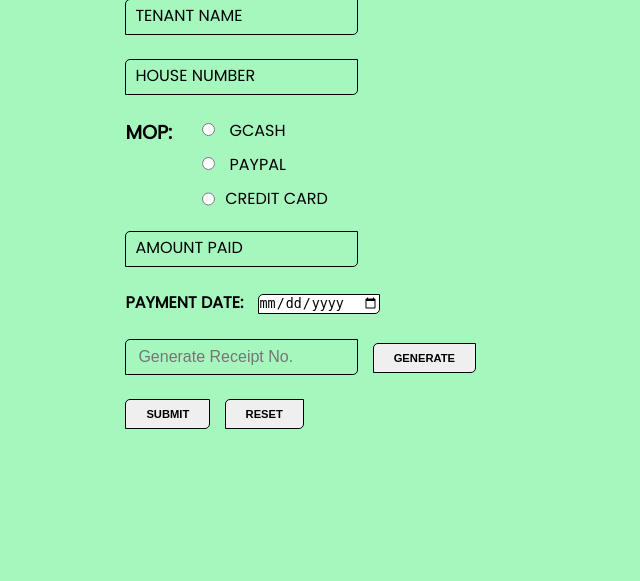
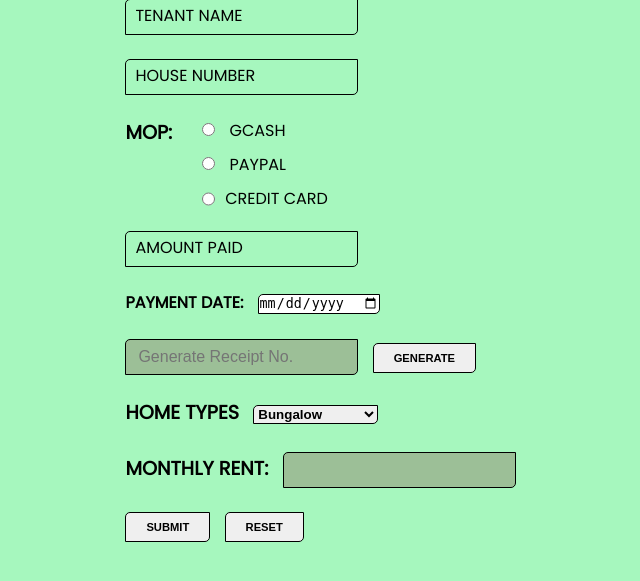
Before and after one commit to Ilaggerz/Cash_Payment_Receipt, a PHP site: page / in a window 1280 px wide. Shown: the part 165-746 px from the top of the page, without its empty margins (41-681 px from the left). Run offline with PHP 8.4, Linux system fonts and the light colour scheme; some libraries are stand-ins or nearby versions.

Commit message:
Added two new inputs

```diff
--- a/css/style.css
+++ b/css/style.css
@@ -285,6 +285,10 @@ input[id="generate__receipt__no"] {
 input[id="generate__receipt__no"]:focus {
   border: 2px solid var(--INPUT--TEXT-COLOR);
 }
+
+input[id="generate__receipt__no"]:read-only {
+  background-color: rgba(133, 60, 60, 0.3);
+}
 button[id="generate__rec__no"] {
   margin-left: 10px;
   font-size: clamp(0.5rem, 0.5vw + 0.3rem, 0.75rem);
@@ -299,6 +303,50 @@ button[id="generate__rec__no"] {
 button[id="generate__rec__no"]:hover,
 button[id="generate__rec__no"]:focus {
   border: 2px solid var(--INPUT--TEXT-COLOR);
+}
+
+label[for="home__types"] {
+  font-weight: 700;
+  font-size: 1.2rem;
+  margin-right: 10px;
+}
+
+select[id="home__types"] {
+  border-radius: 5px 0 5px 0;
+  border: 1px solid var(--HEADER--BG-COLOR);
+  cursor: pointer;
+  font-weight: 700;
+}
+
+select[id="home__types"] option {
+  font-weight: 700;
+}
+
+select[id="home__types"]:focus {
+  outline: none;
+  border: 1px solid var(--INPUT--TEXT-COLOR);
+}
+
+label[for="monthly__rent"] {
+  font-weight: 700;
+  font-size: 1.2rem;
+  margin-right: 10px;
+}
+
+input[id="monthly__rent"] {
+  outline: none;
+  border: 1px solid var(--HEADER--BG-COLOR);
+  border-radius: 5px 0 5px 0;
+  min-height: 2rem;
+  padding: 0.5em 0.75em;
+  font-size: 1rem;
+  color: var(--HEADER--BG-COLOR);
+  font-weight: 500;
+  background-color: var(--BG-COLOR);
+  transition: all 0.1s ease;
+}
+input[id="monthly__rent"]:read-only {
+  background-color: rgba(133, 60, 60, 0.3);
 }
 
 .form__btns button {
@@ -320,7 +368,8 @@ button[id="generate__rec__no"]:focus {
   input[id="tenant__name"],
   input[id="house__number"],
   input[id="amount__paid"],
-  input[id="generate__receipt__no"] {
+  input[id="generate__receipt__no"],
+  input[id="monthly__rent"] {
     width: 100%;
   }
 
--- a/index.html
+++ b/index.html
@@ -102,6 +102,28 @@
             />
             <button id="generate__rec__no">GENERATE</button>
           </div>
+          <div>
+            <label for="home__types">HOME TYPES</label>
+            <select name="home__types" id="home__types">
+              <option value="30000">Bungalow</option>
+              <option value="15000">Single-detached</option>
+              <option value="20000">Single-attached</option>
+              <option value="50000">Duplex</option>
+              <option value="80000">Townhouse</option>
+              <option value="60000">Quadroplex</option>
+              <option value="90000">Rowhouse</option>
+            </select>
+          </div>
+          <div>
+            <label for="monthly__rent">MONTHLY RENT:</label>
+            <input
+              type="text"
+              name="monthly__rent"
+              id="monthly__rent"
+              required
+              readonly
+            />
+          </div>
           <div class="form__btns">
             <button id="submit">SUBMIT</button>
             <button type="reset">RESET</button>
--- a/js/main.js
+++ b/js/main.js
@@ -8,16 +8,23 @@ document.addEventListener("readystatechange", (e) => {
 const initApp = () => {
   const generateRecNoBtn = document.querySelector("#generate__rec__no");
   const inputGenerateRecNo = document.querySelector("#generate__receipt__no");
+  const selectHomeTypes = document.querySelector("#home__types");
+  const monthlyRent = document.querySelector("#monthly__rent");
   let randomNum;
 
   const generateRandomNum = () => {
     randomNum = Math.floor(Math.random() * 99999) + 10000;
     return randomNum;
   };
+
   generateRecNoBtn.addEventListener("click", (e) => {
     e.preventDefault();
     e.stopPropagation();
 
     inputGenerateRecNo.value = generateRandomNum();
   });
+
+  selectHomeTypes.addEventListener("change", () => {
+    monthlyRent.value = selectHomeTypes.value;
+  });
 };
```
